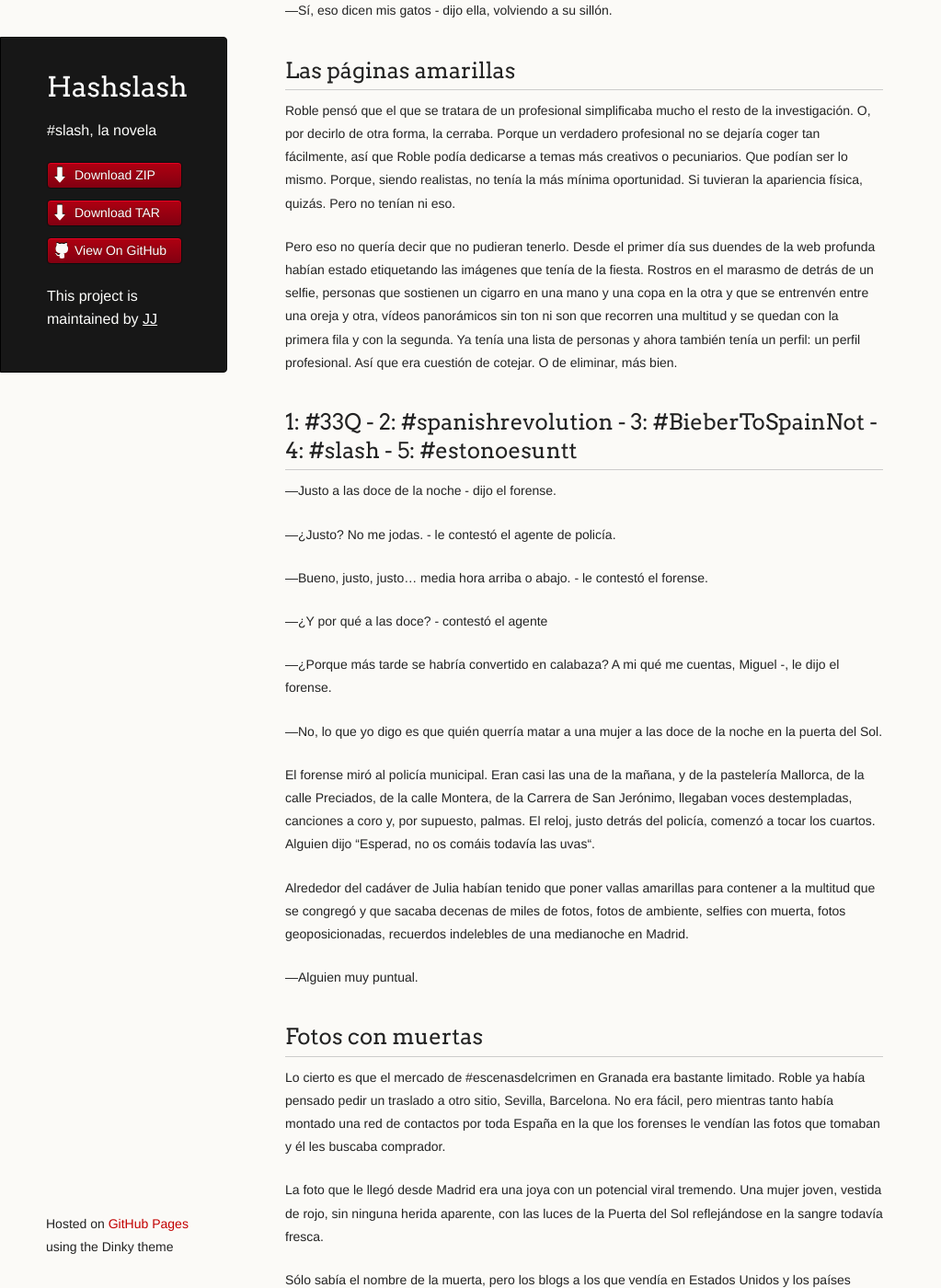
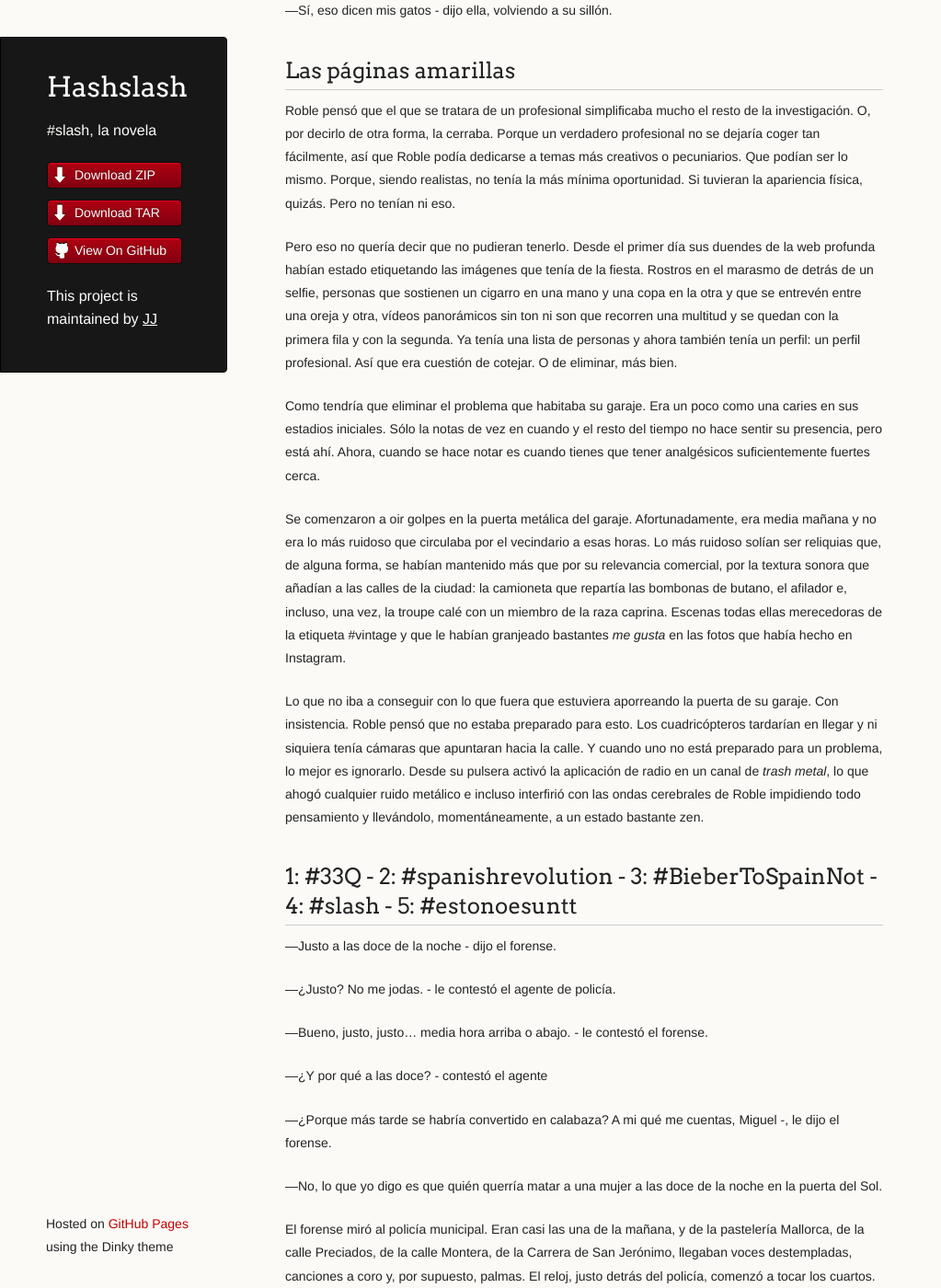
Before and after one commit to JJ/HashSlash, a Jekyll site: the page built from texto/HashSlash.md, in a window 1280 px wide and 1400 px high, scrolled down 72657 px. Shown: the whole window at 92% size, without its empty margins (0-1023 px from the left). Built offline with Jekyll 4.4.1, drawn with Linux system fonts in a browser that asks for light colours; some of the changed text lies outside the part shown.

Commit message:
Sync texto/HashSlash.md from master to gh-pages

```diff
--- a/texto/HashSlash.md
+++ b/texto/HashSlash.md
@@ -3028,7 +3028,7 @@ su garaje, concretamente.
 
 Roble señaló a su izquierda y le indicó.
 
-—Por ahí. Garaje. - dijo, y cerró la puerta.
+—Por ahí. Garaje -, dijo, y cerró la puerta.
 
 Inmediatamente envió un mensaje de voz a Demelza. Es posible que
 Demelza no lo escuchara correctamente, porque a mitad de la grabación
@@ -3050,7 +3050,7 @@ en la puerta.
 ## Visitas a horas intempestivas
 
 Roble se sorprendió de que Demelza hubiera decidido usar el
-método convencional, al menos por esta vez. También de que hubiera
+método convencional de llamar a la puerta, al menos por esta vez. También de que hubiera
 tardado tan poco en llegar desde su mensaje. O estaba muy cerca, o
 corría mucho. O tenía moto.
 
@@ -3296,7 +3296,7 @@ para abrir la puerta, unido por un cable que salía verticalmente de
 él, llegaba al techo y continuaba, en el ángulo entre pared y techo,
 hacia el interior del garaje.
 
-Mientras Demelza deconstruía la entrada a su garaje, Roble ensuciaba
+Mientras Demelza deconstruía las paredes de la entrada a su garaje, Roble ensuciaba
 sus
 [pantalones Oliver Spencer](http://oliverspencer.co.uk/drawstring-trouser-blake-olive-ost48)
 con el cieno de grasa y polvo que había en el suelo de la rampa;
@@ -3661,11 +3661,36 @@ Pero eso no quería decir que no pudieran tenerlo. Desde el primer día
 sus duendes de la web profunda habían estado etiquetando las imágenes
 que tenía de la fiesta. Rostros en el marasmo de detrás de un selfie,
 personas que sostienen un cigarro en una mano y una copa en la otra y
-que se entrenvén entre una oreja y otra, vídeos panorámicos sin ton ni
+que se entrevén entre una oreja y otra, vídeos panorámicos sin ton ni
 son que recorren una multitud y se quedan con la primera fila y con la
 segunda. Ya tenía una lista de personas y ahora también tenía un
 perfil: un perfil profesional. Así que era cuestión de cotejar. O de
 eliminar, más bien.
+
+Como tendría que eliminar el problema que habitaba su garaje. Era un poco como una caries en sus estadios iniciales. Sólo la notas de vez en cuando y el resto del tiempo no hace sentir su presencia, pero está ahí. Ahora, cuando se hace notar es cuando tienes que tener analgésicos suficientemente fuertes cerca.
+
+Se comenzaron a oir golpes en la puerta metálica del
+garaje. Afortunadamente, era media mañana y no era lo más ruidoso que
+circulaba por el vecindario a esas horas. Lo más ruidoso solían ser
+reliquias que, de alguna forma, se habían mantenido más que por su
+relevancia comercial, por la textura sonora que añadían a las calles
+de la ciudad: la camioneta que repartía las bombonas de butano, el
+afilador e, incluso, una vez, la troupe calé con un miembro de la raza
+caprina. Escenas todas ellas merecedoras de la etiqueta #vintage y que
+le habían granjeado bastantes *me gusta* en las fotos que había hecho
+en Instagram.
+
+Lo que no iba a conseguir con lo que fuera que estuviera aporreando la
+puerta de su garaje. Con insistencia. Roble pensó que no estaba
+preparado para esto. Los cuadricópteros tardarían en llegar y ni
+siquiera tenía cámaras que apuntaran hacia la calle. Y cuando uno no
+está preparado para un problema, lo mejor es ignorarlo. Desde su
+pulsera activó la aplicación de radio en un canal de *trash metal*, lo
+que ahogó cualquier ruido metálico e incluso interfirió con las ondas
+cerebrales de Roble impidiendo todo pensamiento y llevándolo,
+momentáneamente, a un estado bastante zen.
+
+
 
 
 
```
